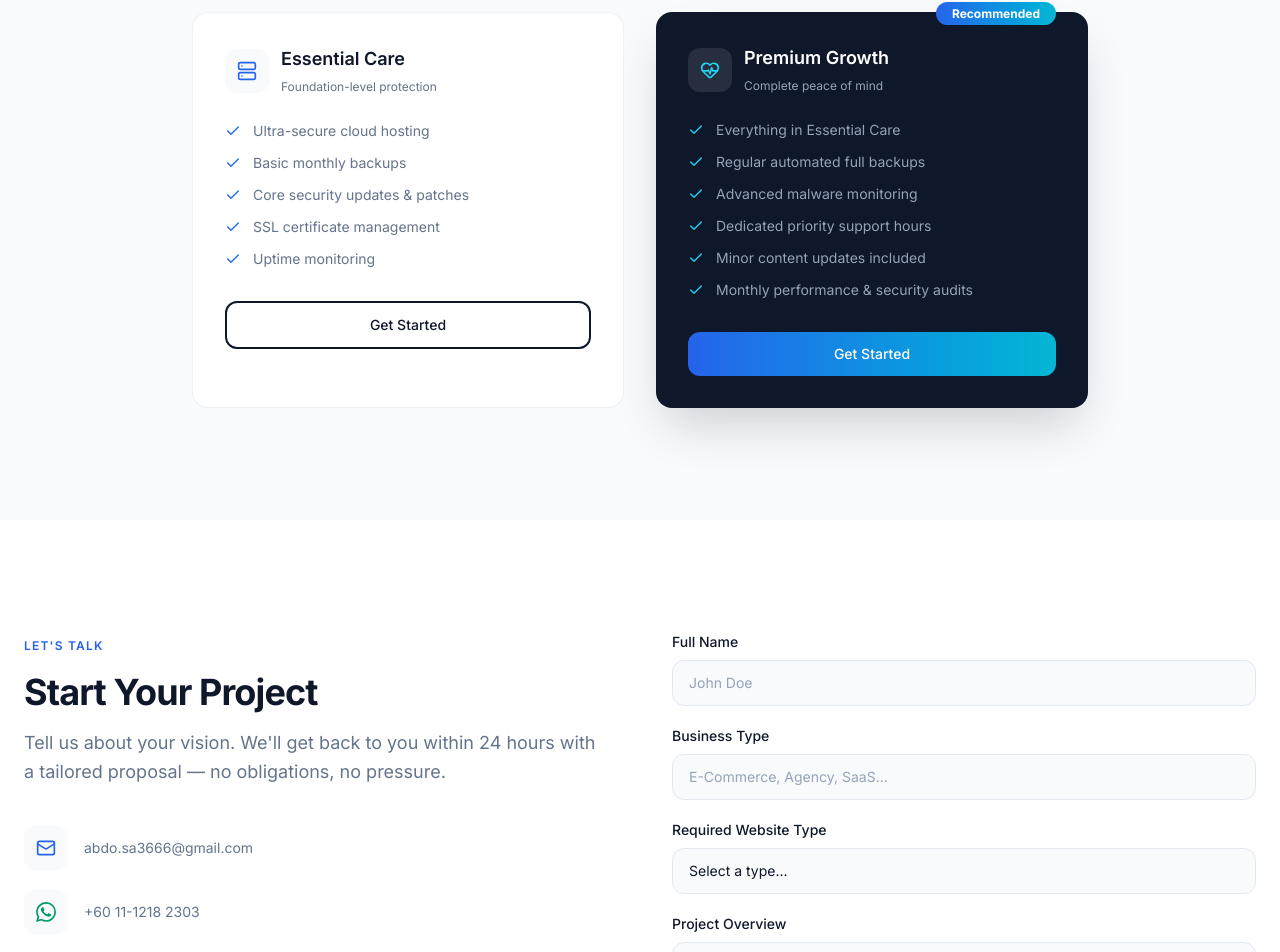
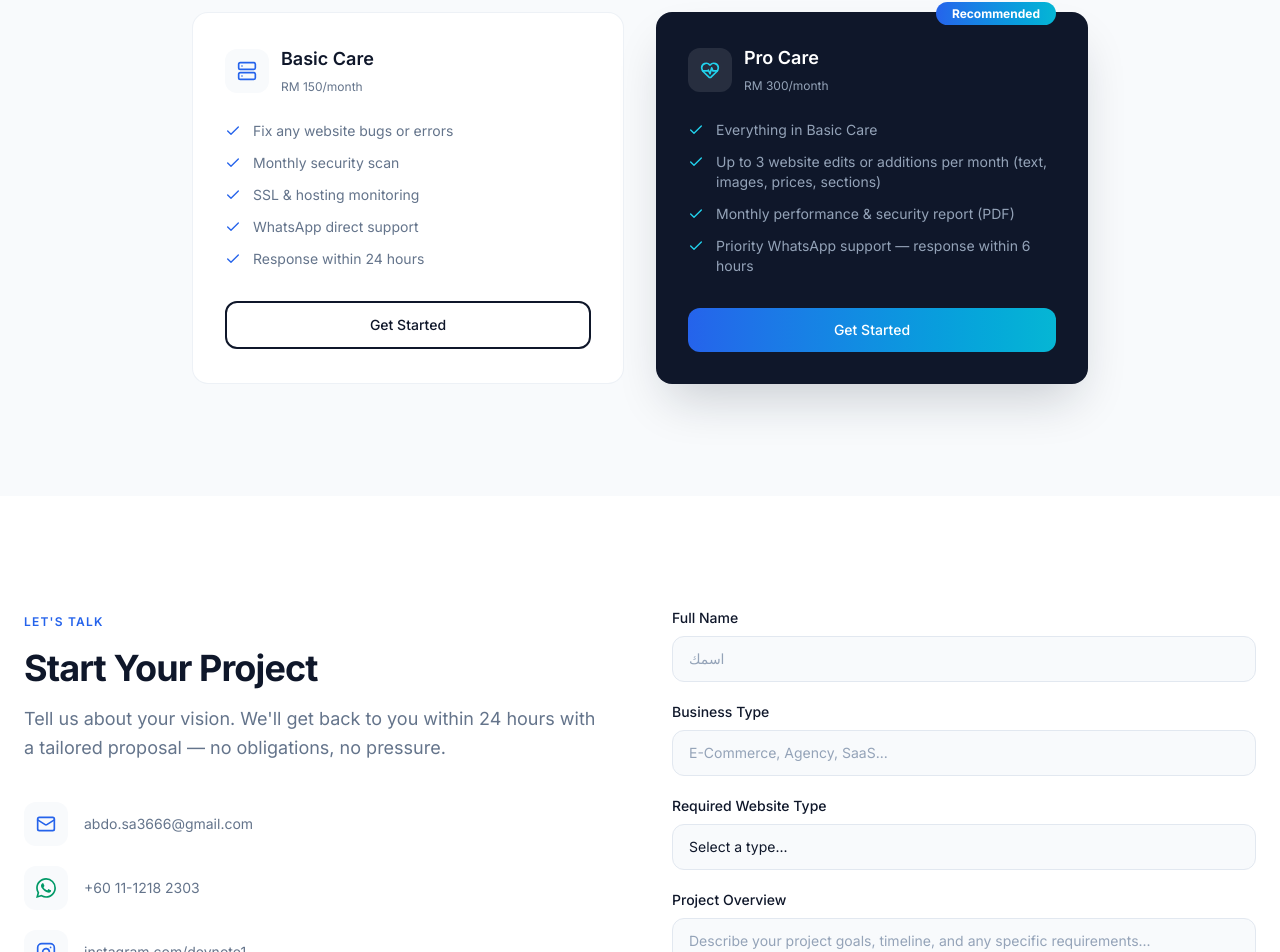
Before and after one commit to Moha-oal/DevNote, a React (Vite) app: page / in a window 1280 px wide. Shown: the part 3060-4012 px from the top of the page. Built offline with nearby package versions, Linux system fonts and the light colour scheme.

Commit message:
cescrption fixes

```diff
--- a/src/App.jsx
+++ b/src/App.jsx
@@ -4,6 +4,7 @@ import ExternalLink from './components/ExternalLink.jsx'
 import WhatsAppIcon from './components/WhatsAppIcon.jsx'
 import {
   CONTACT_EMAIL,
+  SOCIAL_INSTAGRAM_DISPLAY,
   SOCIAL_INSTAGRAM_URL,
   WHATSAPP_DISPLAY,
   WHATSAPP_URL,
@@ -370,8 +371,8 @@ function WhatsApp() {
 
 function Plans() {
   const { t } = useTranslation()
-  const essentialFeatures = t('plans.essential.features', { returnObjects: true })
-  const premiumFeatures = t('plans.premium.features', { returnObjects: true })
+  const basicFeatures = t('plans.basic.features', { returnObjects: true })
+  const proFeatures = t('plans.pro.features', { returnObjects: true })
 
   return (
     <section id="plans" className="py-20 md:py-28 bg-ice">
@@ -396,15 +397,15 @@ function Plans() {
               </div>
               <div>
                 <h3 className="text-lg font-semibold text-navy">
-                  {t('plans.essential.title')}
+                  {t('plans.basic.title')}
                 </h3>
                 <span className="text-xs text-slate">
-                  {t('plans.essential.subtitle')}
+                  {t('plans.basic.price')}
                 </span>
               </div>
             </div>
             <ul className="space-y-3 mb-8">
-              {essentialFeatures.map((item) => (
+              {basicFeatures.map((item) => (
                 <li key={item} className="flex items-start gap-3 text-sm">
                   <Check className="w-4 h-4 text-royal shrink-0 mt-0.5" />
                   <span className="text-slate">{item}</span>
@@ -415,14 +416,14 @@ function Plans() {
               href="#contact"
               className="block w-full text-center border-2 border-navy text-navy py-3 rounded-xl font-medium hover:bg-navy hover:text-white transition-all text-sm"
             >
-              {t('plans.essential.cta')}
+              {t('plans.basic.cta')}
             </a>
           </div>
 
           <div className="relative bg-navy rounded-2xl p-8 text-white shadow-2xl shadow-navy/20">
             <div className="absolute -top-3 end-8">
               <span className="bg-gradient-to-r from-royal to-cyan text-white text-xs font-bold px-4 py-1 rounded-full">
-                {t('plans.premium.badge')}
+                {t('plans.pro.badge')}
               </span>
             </div>
             <div className="flex items-center gap-3 mb-6">
@@ -430,14 +431,14 @@ function Plans() {
                 <HeartPulse className="w-5 h-5 text-cyan-light" />
               </div>
               <div>
-                <h3 className="text-lg font-semibold">{t('plans.premium.title')}</h3>
+                <h3 className="text-lg font-semibold">{t('plans.pro.title')}</h3>
                 <span className="text-xs text-slate-light">
-                  {t('plans.premium.subtitle')}
+                  {t('plans.pro.price')}
                 </span>
               </div>
             </div>
             <ul className="space-y-3 mb-8">
-              {premiumFeatures.map((item) => (
+              {proFeatures.map((item) => (
                 <li key={item} className="flex items-start gap-3 text-sm">
                   <Check className="w-4 h-4 text-cyan-light shrink-0 mt-0.5" />
                   <span className="text-slate-light">{item}</span>
@@ -448,7 +449,7 @@ function Plans() {
               href="#contact"
               className="block w-full text-center bg-gradient-to-r from-royal to-cyan text-white py-3 rounded-xl font-medium hover:opacity-90 transition-all text-sm"
             >
-              {t('plans.premium.cta')}
+              {t('plans.pro.cta')}
             </a>
           </div>
         </div>
@@ -524,31 +525,24 @@ function Contact() {
                 </div>
                 <span className="text-sm">{WHATSAPP_DISPLAY}</span>
               </ExternalLink>
+              {SOCIAL_INSTAGRAM_URL && (
+                <ExternalLink
+                  href={SOCIAL_INSTAGRAM_URL}
+                  className="flex items-center gap-4 text-slate hover:text-navy transition-colors group"
+                  aria-label={t('common.instagram')}
+                >
+                  <div className="w-11 h-11 bg-ice rounded-xl flex items-center justify-center group-hover:bg-royal/10 transition-colors">
+                    <svg className="w-5 h-5 text-royal" viewBox="0 0 24 24" fill="none" stroke="currentColor" strokeWidth="2" strokeLinecap="round" strokeLinejoin="round"><rect width="20" height="20" x="2" y="2" rx="5" ry="5"/><path d="M16 11.37A4 4 0 1 1 12.63 8 4 4 0 0 1 16 11.37z"/><line x1="17.5" x2="17.51" y1="6.5" y2="6.5"/></svg>
+                  </div>
+                  <span className="text-sm">{SOCIAL_INSTAGRAM_DISPLAY}</span>
+                </ExternalLink>
+              )}
               <div className="flex items-center gap-4 text-slate">
                 <div className="w-11 h-11 bg-ice rounded-xl flex items-center justify-center">
                   <MapPin className="w-5 h-5 text-royal" />
                 </div>
                 <span className="text-sm">{t('contact.location')}</span>
               </div>
-            </div>
-
-            <div className="mt-8 flex items-center gap-4">
-              {SOCIAL_INSTAGRAM_URL ? (
-                <ExternalLink
-                  href={SOCIAL_INSTAGRAM_URL}
-                  className="w-10 h-10 bg-ice rounded-xl flex items-center justify-center hover:bg-royal/10 transition-colors"
-                  aria-label={t('common.instagram')}
-                >
-                  <svg className="w-4 h-4 text-royal" viewBox="0 0 24 24" fill="none" stroke="currentColor" strokeWidth="2" strokeLinecap="round" strokeLinejoin="round"><rect width="20" height="20" x="2" y="2" rx="5" ry="5"/><path d="M16 11.37A4 4 0 1 1 12.63 8 4 4 0 0 1 16 11.37z"/><line x1="17.5" x2="17.51" y1="6.5" y2="6.5"/></svg>
-                </ExternalLink>
-              ) : (
-                <span
-                  className="w-10 h-10 bg-ice rounded-xl flex items-center justify-center text-slate-light"
-                  aria-hidden="true"
-                >
-                  <svg className="w-4 h-4 text-royal" viewBox="0 0 24 24" fill="none" stroke="currentColor" strokeWidth="2" strokeLinecap="round" strokeLinejoin="round"><rect width="20" height="20" x="2" y="2" rx="5" ry="5"/><path d="M16 11.37A4 4 0 1 1 12.63 8 4 4 0 0 1 16 11.37z"/><line x1="17.5" x2="17.51" y1="6.5" y2="6.5"/></svg>
-                </span>
-              )}
             </div>
           </div>
 
--- a/src/config/site.js
+++ b/src/config/site.js
@@ -7,3 +7,4 @@ export const WHATSAPP_DISPLAY = '+60 11-1218 2303'
 
 /** Set to a full HTTPS URL when the profile is live. */
 export const SOCIAL_INSTAGRAM_URL = 'https://www.instagram.com/devnote1/'
+export const SOCIAL_INSTAGRAM_DISPLAY = 'instagram.com/devnote1'
--- a/src/locales/ar.json
+++ b/src/locales/ar.json
@@ -79,29 +79,27 @@
     "eyebrow": "دعم ما بعد الإطلاق",
     "title": "باقات الصيانة والاشتراك",
     "description": "موقعك يستحق عناية مستمرة. اختر باقة تحافظ على حضورك الرقمي آمناً وسريعاً ومحدّثاً.",
-    "essential": {
-      "title": "العناية الأساسية",
-      "subtitle": "حماية على مستوى الأساس",
+    "basic": {
+      "title": "الرعاية الأساسية",
+      "price": "RM 150/شهر",
       "features": [
-        "استضافة سحابية فائقة الأمان",
-        "نسخ احتياطي شهري أساسي",
-        "تحديثات وأمان أساسية",
-        "إدارة شهادات SSL",
-        "مراقبة وقت التشغيل"
+        "إصلاح أي أخطاء أو مشاكل في موقعك",
+        "فحص أمني شهري",
+        "مراقبة SSL والاستضافة",
+        "دعم مباشر عبر واتساب",
+        "رد خلال 24 ساعة"
       ],
       "cta": "ابدأ الآن"
     },
-    "premium": {
-      "title": "النمو المميز",
-      "subtitle": "راحة بال كاملة",
+    "pro": {
+      "title": "الرعاية المتقدمة",
+      "price": "RM 300/شهر",
       "badge": "موصى به",
       "features": [
-        "كل ما في العناية الأساسية",
-        "نسخ احتياطي آلي منتظم",
-        "مراقبة متقدمة للبرمجيات الخبيثة",
-        "ساعات دعم أولوية مخصصة",
-        "تحديثات محتوى بسيطة مشمولة",
-        "تدقيق شهري للأداء والأمان"
+        "كل مزايا الرعاية الأساسية",
+        "حتى 3 تعديلات أو إضافات شهرياً (نصوص، صور، أسعار، أقسام)",
+        "تقرير شهري للأداء والأمان (PDF)",
+        "دعم واتساب أولوية — رد خلال 6 ساعات"
       ],
       "cta": "ابدأ الآن"
     }
@@ -114,7 +112,7 @@
     "whatsapp": "تواصل عبر واتساب",
     "form": {
       "fullName": "الاسم الكامل",
-      "fullNamePlaceholder": "أحمد محمد",
+      "fullNamePlaceholder": "اسمك",
       "businessType": "نوع النشاط",
       "businessTypePlaceholder": "تجارة إلكترونية، وكالة، SaaS...",
       "websiteType": "نوع الموقع المطلوب",
--- a/src/locales/en.json
+++ b/src/locales/en.json
@@ -79,29 +79,27 @@
     "eyebrow": "Post-Launch Support",
     "title": "Maintenance & Subscription Plans",
     "description": "Your website deserves ongoing care. Choose a plan that keeps your digital presence secure, fast, and up to date.",
-    "essential": {
-      "title": "Essential Care",
-      "subtitle": "Foundation-level protection",
+    "basic": {
+      "title": "Basic Care",
+      "price": "RM 150/month",
       "features": [
-        "Ultra-secure cloud hosting",
-        "Basic monthly backups",
-        "Core security updates & patches",
-        "SSL certificate management",
-        "Uptime monitoring"
+        "Fix any website bugs or errors",
+        "Monthly security scan",
+        "SSL & hosting monitoring",
+        "WhatsApp direct support",
+        "Response within 24 hours"
       ],
       "cta": "Get Started"
     },
-    "premium": {
-      "title": "Premium Growth",
-      "subtitle": "Complete peace of mind",
+    "pro": {
+      "title": "Pro Care",
+      "price": "RM 300/month",
       "badge": "Recommended",
       "features": [
-        "Everything in Essential Care",
-        "Regular automated full backups",
-        "Advanced malware monitoring",
-        "Dedicated priority support hours",
-        "Minor content updates included",
-        "Monthly performance & security audits"
+        "Everything in Basic Care",
+        "Up to 3 website edits or additions per month (text, images, prices, sections)",
+        "Monthly performance & security report (PDF)",
+        "Priority WhatsApp support — response within 6 hours"
       ],
       "cta": "Get Started"
     }
@@ -114,7 +112,7 @@
     "whatsapp": "Chat on WhatsApp",
     "form": {
       "fullName": "Full Name",
-      "fullNamePlaceholder": "John Doe",
+      "fullNamePlaceholder": "اسمك",
       "businessType": "Business Type",
       "businessTypePlaceholder": "E-Commerce, Agency, SaaS...",
       "websiteType": "Required Website Type",
```
